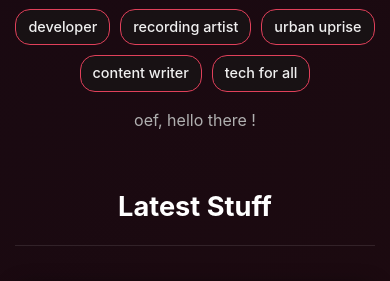
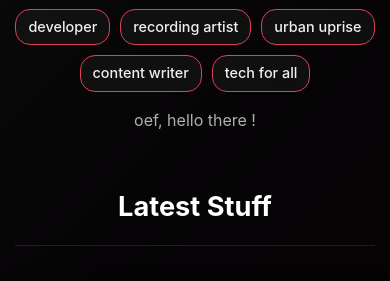
Before and after one commit to lukepadiachy/all-my-stuff, a plain HTML site: page index.html in a window 390 px wide. Shown: the part 101-382 px from the top of the page. Drawn offline with Linux system fonts and the light colour scheme; a small style sheet from the web is missing.

Commit message:
add responsive background gradients for mobile view & a README

```diff
--- a/css/style.css
+++ b/css/style.css
@@ -288,10 +288,10 @@ footer {
     font-size: 0.95em;
 }
 
-/* Responsive Adjustments */
 @media (max-width: 768px) {
     body {
         padding: 25px;
+        background: linear-gradient(-45deg, var(--bg-color), #050505, #0d0507, #0a0409, var(--bg-color));
     }
 
     header h1 {
@@ -328,6 +328,8 @@ footer {
 @media (max-width: 480px) {
      body {
         padding: 15px;
+        /* Use mostly black gradient for mobile to match larger screen appearance */
+        background: linear-gradient(-45deg, var(--bg-color), #050505, #070305, #050305, var(--bg-color));
     }
 
     header h1 {
```
Also changed, not shown: 1 other file.
